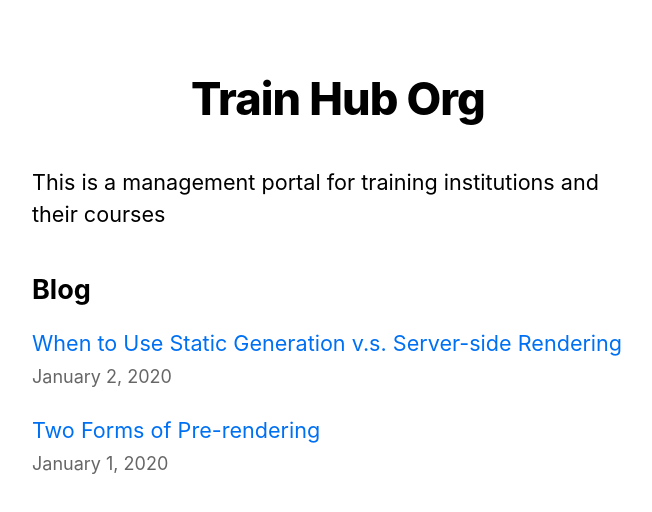
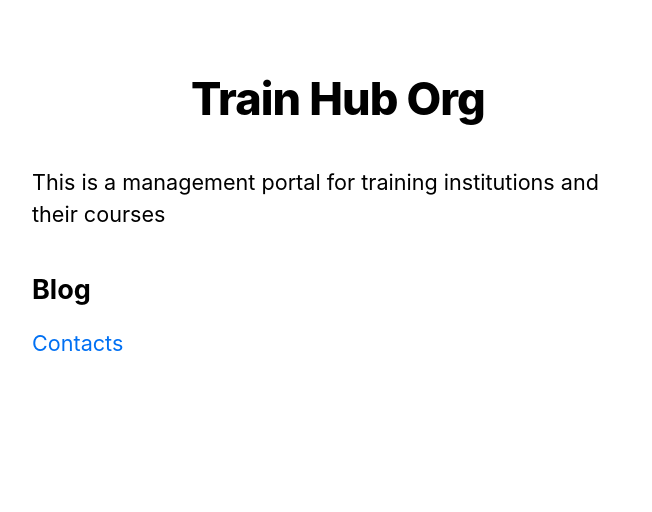
Before and after one commit to patrickf949/trainhub, a Next.js app: page / in a window 1280 px wide. Shown: the top 512 px of the page, without its empty margins (302-954 px from the left). Built offline with nearby package versions, Linux system fonts and the light colour scheme.

Commit message:
add links for contacts

```diff
--- a/pages/index.tsx
+++ b/pages/index.tsx
@@ -28,17 +28,14 @@ export default function Home({
       <section className={`${utilStyles.headingMd} ${utilStyles.padding1px}`}>
         <h2 className={utilStyles.headingLg}>Blog</h2>
         <ul className={utilStyles.list}>
-          {allPostsData.map(({ id, date, title }) => (
-            <li className={utilStyles.listItem} key={id}>
-              <Link href={`/posts/${id}`}>
-                <a>{title}</a>
-              </Link>
-              <br />
-              <small className={utilStyles.lightText}>
-                <Date dateString={date} />
-              </small>
-            </li>
-          ))}
+
+          <li className={utilStyles.listItem}>
+            <Link href={`/contacts`}>
+              <a>Contacts</a>
+            </Link>
+            <br />
+          </li>
+
         </ul>
       </section>
     </Layout>
```
Also changed, not shown: pages/contacts/create.tsx (added, +21 -0 lines), pages/contacts/index.tsx (added, +21 -0 lines), pages/contacts/view/[id].tsx (added).
